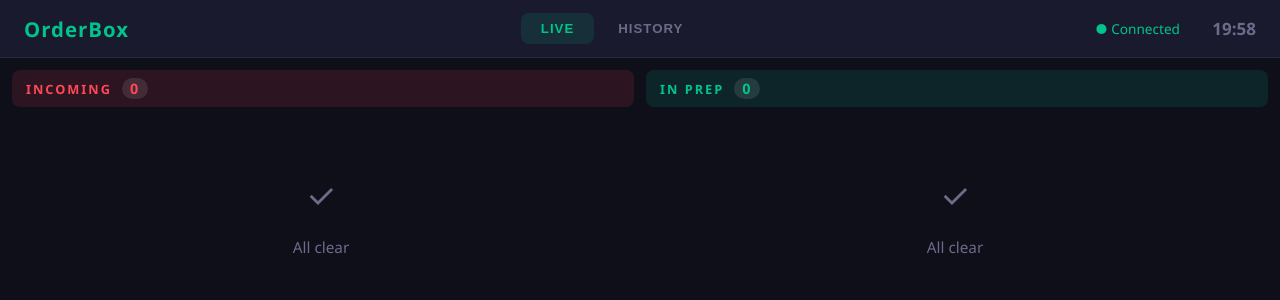
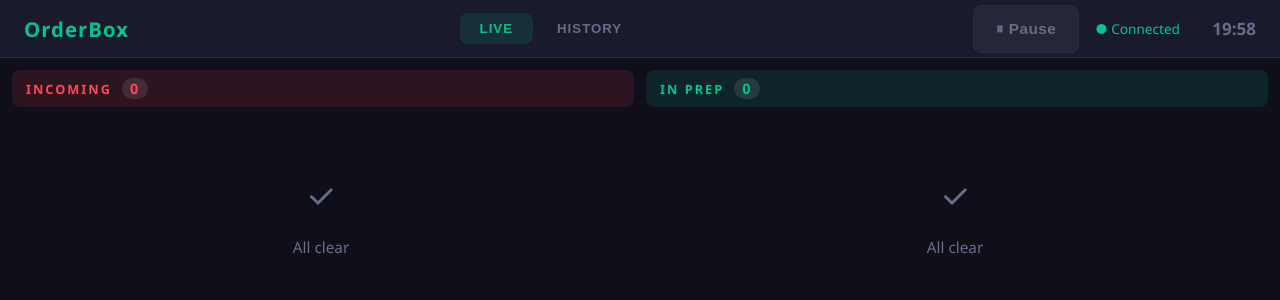
Before and after one commit to JoshuaCattaruzza/orderbox-pi, a Flask app: page / in a window 1280 px wide. Shown: the top 300 px of the page. Run offline with Flask 3, Linux system fonts and the light colour scheme; data that the repository does not hold is empty.

Commit message:
Add pause/resume toggle to Pi dashboard
Operator can pause ordering from the header button — shows a confirm modal
before pausing, resumes immediately. Button state syncs with every 5s orders
poll so it stays accurate if pause state changes externally. Calls
POST /pi/:subdomain/pause and /resume on the API; Flask layer tracks state
locally and includes it in the /api/orders response.

Co-Authored-By: Claude Sonnet 4.6 <noreply@anthropic.com>

```diff
--- a/main.py
+++ b/main.py
@@ -18,6 +18,13 @@ try:
     log.info("Tenant info loaded: %s", _tenant_info.get("restaurant_name"))
 except Exception:
     log.warning("Failed to fetch tenant info — receipt header will be empty")
+
+_paused = False
+try:
+    _paused = api_client.get_pause_status()
+    log.info("Pause state on startup: %s", _paused)
+except Exception:
+    log.warning("Failed to fetch pause state — defaulting to unpaused")
 
 
 @poller.on_new_order
@@ -43,6 +50,7 @@ def orders():
         "NEW":      [o for o in all_orders if o["status"] == "NEW"],
         "ACCEPTED": [o for o in all_orders if o["status"] == "ACCEPTED"],
         "PRINTED":  [o for o in all_orders if o["status"] == "PRINTED"],
+        "paused":   _paused,
     })
 
 
@@ -101,6 +109,30 @@ def history():
         return jsonify({"error": str(e)}), 500
 
 
+@app.route("/api/pause", methods=["POST"])
+def pause():
+    global _paused
+    try:
+        result = api_client.pause()
+        _paused = True
+        return jsonify(result)
+    except Exception as e:
+        log.exception("Pause failed")
+        return jsonify({"error": str(e)}), 500
+
+
+@app.route("/api/resume", methods=["POST"])
+def resume():
+    global _paused
+    try:
+        result = api_client.resume()
+        _paused = False
+        return jsonify(result)
+    except Exception as e:
+        log.exception("Resume failed")
+        return jsonify({"error": str(e)}), 500
+
+
 @app.route("/api/orders/<int:order_id>/reprint", methods=["POST"])
 def reprint(order_id):
     order = request.get_json(silent=True)
--- a/static/css/style.css
+++ b/static/css/style.css
@@ -464,6 +464,33 @@ main.columns {
   text-transform: uppercase;
 }
 
+/* ── Pause button ── */
+.btn-pause {
+  padding: 14px 22px;
+  border-radius: 8px;
+  border: 1px solid var(--border);
+  background: rgba(255,255,255,0.05);
+  color: var(--muted);
+  font-weight: 700;
+  font-size: 0.9rem;
+  letter-spacing: 0.5px;
+  cursor: pointer;
+  touch-action: manipulation;
+  -webkit-tap-highlight-color: transparent;
+  transition: background 0.15s, color 0.15s, border-color 0.15s;
+  white-space: nowrap;
+  min-height: 48px;
+}
+
+.btn-pause:active { opacity: 0.75; }
+.btn-pause:disabled { opacity: 0.35; cursor: not-allowed; }
+
+.btn-pause.paused {
+  background: rgba(255,165,2,0.15);
+  color: var(--yellow);
+  border-color: rgba(255,165,2,0.4);
+}
+
 /* ── Empty state ── */
 .empty {
   text-align: center;
--- a/static/js/dashboard.js
+++ b/static/js/dashboard.js
@@ -2,6 +2,16 @@
 
 // ── Order data cache (used for reprint) ────────────────────────────────────
 const _orderData = new Map();
+
+// ── Pause state ─────────────────────────────────────────────────────────────
+let _paused = false;
+
+function setPaused(paused) {
+  _paused = paused;
+  const btn = document.getElementById('pause-btn');
+  btn.textContent = paused ? '▶ Resume' : '⏸ Pause';
+  btn.classList.toggle('paused', paused);
+}
 
 // ── Touch scroll ───────────────────────────────────────────────────────────
 let _scrollTarget = null, _scrollStartY = 0, _scrollStartTop = 0;
@@ -56,6 +66,7 @@ async function fetchOrders() {
     if (!res.ok) throw new Error(res.status);
     const data = await res.json();
     render(data);
+    setPaused(data.paused ?? _paused);
     setStatus(true);
   } catch {
     setStatus(false);
@@ -275,6 +286,61 @@ async function reprintOrder(id, btn) {
   setTimeout(() => { btn.disabled = false; btn.textContent = '↺ Reprint'; }, 2000);
 }
 
+// ── Pause / resume ─────────────────────────────────────────────────────────
+function togglePause() {
+  if (_paused) {
+    doPauseAction('resume');
+  } else {
+    showPauseConfirm();
+  }
+}
+
+function showPauseConfirm() {
+  const box = document.getElementById('modal-box');
+  box.innerHTML = '';
+
+  const title = document.createElement('div');
+  title.className = 'modal-title';
+  title.textContent = 'Stop accepting orders?';
+
+  const sub = document.createElement('div');
+  sub.className = 'modal-sub';
+  sub.textContent = 'Customers will see a notice and won\'t be able to add items to their cart.';
+
+  const actions = document.createElement('div');
+  actions.className = 'actions';
+
+  const cancelBtn = document.createElement('button');
+  cancelBtn.className = 'btn btn-secondary';
+  cancelBtn.textContent = 'Cancel';
+  cancelBtn.onclick = closeModal;
+
+  const confirmBtn = document.createElement('button');
+  confirmBtn.className = 'btn btn-decline';
+  confirmBtn.textContent = 'Yes, Pause';
+  confirmBtn.onclick = () => { closeModal(); doPauseAction('pause'); };
+
+  actions.appendChild(cancelBtn);
+  actions.appendChild(confirmBtn);
+  box.appendChild(title);
+  box.appendChild(sub);
+  box.appendChild(actions);
+  document.getElementById('modal-overlay').classList.remove('hidden');
+}
+
+async function doPauseAction(action) {
+  const btn = document.getElementById('pause-btn');
+  btn.disabled = true;
+  try {
+    await post(`/api/${action}`);
+    setPaused(action === 'pause');
+  } catch {
+    showModal('Failed to update store status. Please try again.');
+  } finally {
+    btn.disabled = false;
+  }
+}
+
 // ── Modal ──────────────────────────────────────────────────────────────────
 let _pendingBtn = null;
 
--- a/templates/dashboard.html
+++ b/templates/dashboard.html
@@ -14,6 +14,7 @@
       <button class="tab-btn" data-tab="history">History</button>
     </nav>
     <div class="header-right">
+      <button id="pause-btn" class="btn-pause" onclick="togglePause()">⏸ Pause</button>
       <span id="status" class="status disconnected">● Connecting…</span>
       <span id="clock" class="clock"></span>
     </div>
```
Also changed, not shown: api_client.py (+19 -0 lines).
